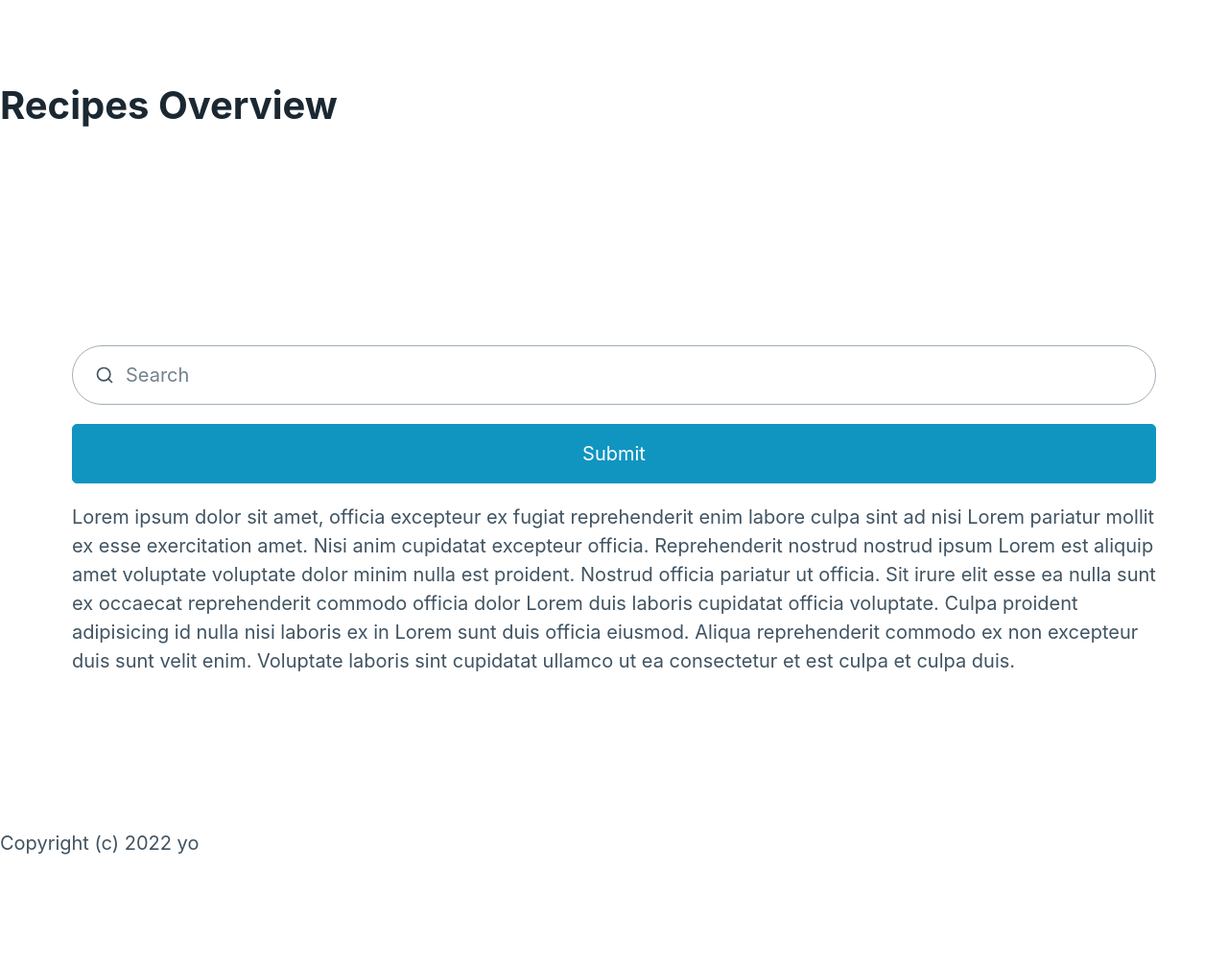
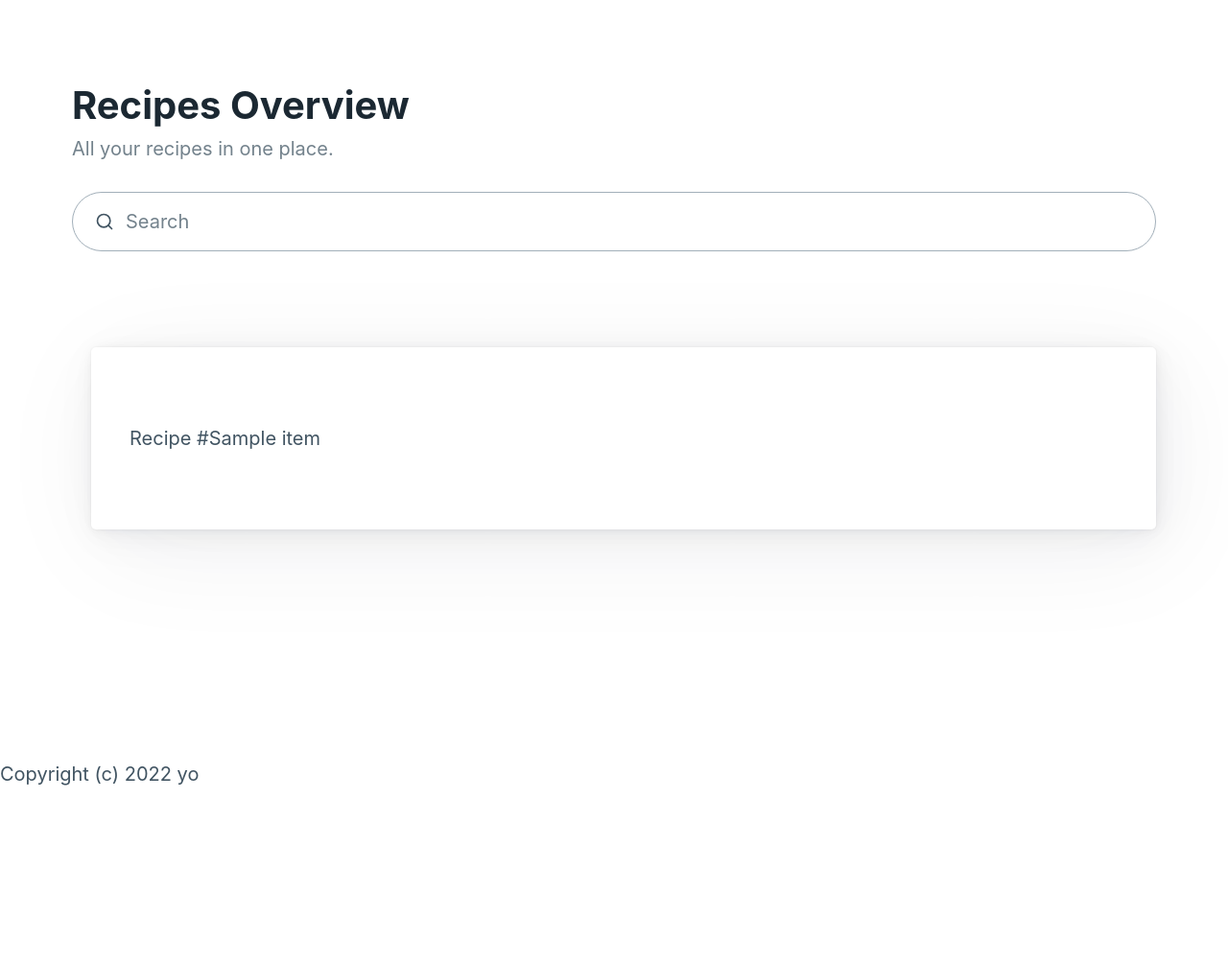
Before and after one commit to cmvanb/cookbook, a Flask app: template templates/recipes-overview.html in a window 1280 px wide. Shown: the whole page at 96% size. After the commit the page ends 819 px from the top, so only its background shows below. Run offline with Flask 2, Linux system fonts and the light colour scheme; the template is opened without the code that fills it: most values are stand-ins (such as "Sample title", 1, 10 or a date in 2020).

Commit message:
Messing around with Jinja templates.

```diff
--- a/app.py
+++ b/app.py
@@ -1,19 +1,20 @@
 from flask import Flask
-from flask import render_template
+from flask import render_template, redirect, url_for
 
 app = Flask(__name__)
 
 @app.route('/')
-def home():
-    return 'Hello, welcome to the home page!'
+def index():
+    return redirect(url_for('recipes_overview'))
 
+# TODO: Implement authentication.
 @app.route('/login')
 def login():
     return 'This is the login page!'
 
-@app.route('/recipe/')
+@app.route('/recipe')
 def recipes_overview():
-    return render_template('recipes-overview.html')
+    return render_template('recipes-overview.html', seq=range(20))
 
 @app.route('/recipe/<string:recipe_id>')
 def recipe_view(recipe_id):
--- a/templates/recipes-overview.html
+++ b/templates/recipes-overview.html
@@ -2,16 +2,23 @@
 <html lang="en">
 <head>
     <title>Cookbook</title>
+    <meta charset="UTF-8">
     <link rel="stylesheet" href='/static/pico.css' />
 </head>
 <body>
-    <header>
-        <h1>Recipes Overview</h1>
-    </header>
     <main class="container">
+        <hgroup>
+            <h1>Recipes Overview</h1>
+            <h2>All your recipes in one place.</h2>
+        </hgroup>
         <input type="search" id="search" name="search" placeholder="Search">
-        <input type="submit">
-        Lorem ipsum dolor sit amet, officia excepteur ex fugiat reprehenderit enim labore culpa sint ad nisi Lorem pariatur mollit ex esse exercitation amet. Nisi anim cupidatat excepteur officia. Reprehenderit nostrud nostrud ipsum Lorem est aliquip amet voluptate voluptate dolor minim nulla est proident. Nostrud officia pariatur ut officia. Sit irure elit esse ea nulla sunt ex occaecat reprehenderit commodo officia dolor Lorem duis laboris cupidatat officia voluptate. Culpa proident adipisicing id nulla nisi laboris ex in Lorem sunt duis officia eiusmod. Aliqua reprehenderit commodo ex non excepteur duis sunt velit enim. Voluptate laboris sint cupidatat ullamco ut ea consectetur et est culpa et culpa duis.
+        <ul>
+            {% for item in seq %}
+                <article>
+                    Recipe #{{item}}
+                </article>
+            {%- endfor %}
+        </ul>
     </main>
     <footer>
         <p>Copyright (c) 2022 yo</p>
```
Also changed, not shown: templates/recipe-view.html (+25 -0 lines).
